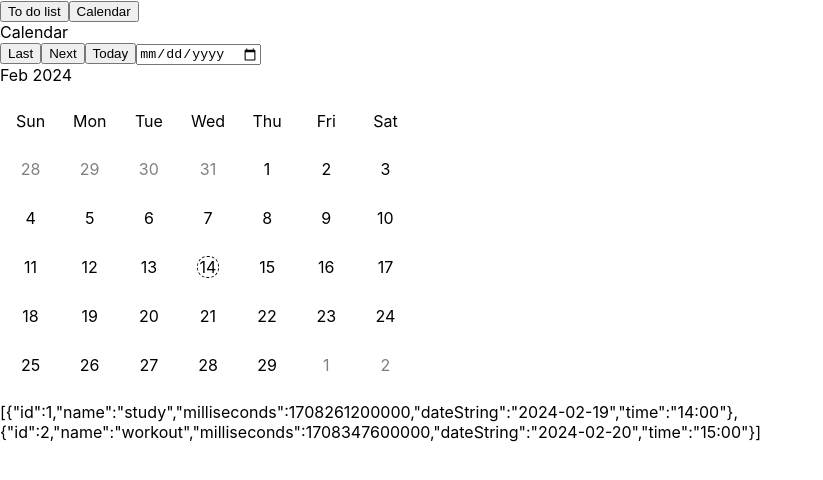
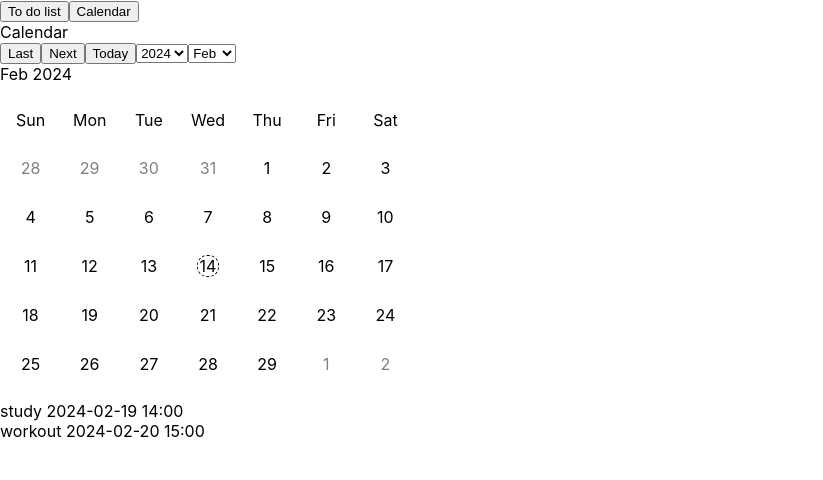
Before and after one commit to jasonliu060/organised, a React (Create React App) app: page / in a window 1280 px wide. Both pictures are taken after a click on the button "Calendar". Shown: the top 480 px of the page, without its empty margins (0-823 px from the left). Built offline with nearby package versions, Linux system fonts and the light colour scheme.

Commit message:
added year&month picker to the month calendar view

```diff
--- a/package.json
+++ b/package.json
@@ -3,11 +3,14 @@
   "version": "0.1.0",
   "private": true,
   "dependencies": {
+    "@hassanmojab/react-modern-calendar-datepicker": "^3.1.7",
     "@testing-library/jest-dom": "^5.17.0",
     "@testing-library/react": "^13.4.0",
     "@testing-library/user-event": "^13.5.0",
+    "moment": "^2.30.1",
     "react": "^18.2.0",
     "react-dom": "^18.2.0",
+    "react-modern-calendar-datepicker": "^3.1.6",
     "react-scripts": "5.0.1",
     "web-vitals": "^2.1.4"
   },
--- a/src/components/Dayschedule.js
+++ b/src/components/Dayschedule.js
@@ -1,7 +1,5 @@
 import { useState } from 'react';
 import '../App.css';
-// import { useState } from 'react';
-
 
 export default function Dayschedule({ date, setDaySwitcher, setMonthSwitcher, setWeekSwitcher, events, setDate }) {
   const today = new Date();
@@ -68,7 +66,9 @@ export default function Dayschedule({ date, setDaySwitcher, setMonthSwitcher, se
           </div></div>
       }
       <div>
-        {JSON.stringify(matchedEvents)}
+        {matchedEvents.map((event) =>
+          <div>{event.name} {event.dateString} {event.time}</div>
+        )}
       </div>
     </>
   )
--- a/src/components/Monthschedule.js
+++ b/src/components/Monthschedule.js
@@ -3,7 +3,7 @@ import { useState } from 'react';
 
 // new date object (for example: 06 Feb 2024)
 
-export default function Monthschedule({ date, events, switchMonthToSelectedWeek, switchMonthToSelectedDay }) {
+export default function Monthschedule({ date, setDate, events, switchMonthToSelectedWeek, switchMonthToSelectedDay }) {
   const months = ['Jan', 'Feb', 'Mar', 'Apr', 'May', 'Jun', 'Jul', 'Aug', 'Sep', 'Oct', 'Nov', 'Dec'];
 
   const today = new Date();
@@ -15,11 +15,14 @@ export default function Monthschedule({ date, events, switchMonthToSelectedWeek,
 
   const [dates, setDates] = useState(getDates());
 
-  console.log(date);
+  // function getNumbersFromStrings(){
+  //   yearNumber = Number(dateString.slice(0, 4))
+  //   monthNumber = Number(dateString.charAt(5)==='0' ? dateString.charAt(6) : dateString.slice(5, 7)) - 1
+  //   dateNumber = Number(dateString.charAt(8)==='0' ? dateString.charAt(9) : dateString.slice(8, 10))
+  //   console.log(yearNumber, monthNumber, dateNumber)
+  // }
 
   const [matchedEvents, setMatchedEvents] = useState(events.filter((e) => (e.milliseconds >= date.getTime() && e.milliseconds < (date.getTime() + dateQuantity * 86400000))))
-
-  console.log(matchedEvents);
 
   function getParameter() {
     // for example: date - 06/02/2024
@@ -90,7 +93,7 @@ export default function Monthschedule({ date, events, switchMonthToSelectedWeek,
   const weekQuantity = dates.length / 7
 
   // controller functions
-  function toNext(){
+  function toNext() {
     // set date object 01/month+1/year, for example: 01/01/2024
     date.setFullYear(date.getFullYear(), date.getMonth() + 1, 1);
     getParameter();
@@ -98,7 +101,7 @@ export default function Monthschedule({ date, events, switchMonthToSelectedWeek,
     setMatchedEvents(events.filter((e) => (e.milliseconds >= date.getTime() && e.milliseconds < (date.getTime() + dateQuantity * 86400000))));
   }
 
-  function toLast(){
+  function toLast() {
     // set date object 01/month-1/year, for example: 01/01/2024
     date.setFullYear(date.getFullYear(), date.getMonth() - 1, 1);
     getParameter();
@@ -106,11 +109,29 @@ export default function Monthschedule({ date, events, switchMonthToSelectedWeek,
     setMatchedEvents(events.filter((e) => (e.milliseconds >= date.getTime() && e.milliseconds < (date.getTime() + dateQuantity * 86400000))));
   }
 
-  function toToday(){
+  function toToday() {
     date.setFullYear(today.getFullYear(), today.getMonth(), today.getDate());
     getParameter();
     setDates(generateDatesArray());
     setMatchedEvents(events.filter((e) => (e.milliseconds >= date.getTime() && e.milliseconds < (date.getTime() + dateQuantity * 86400000))));
+  }
+
+  function yearOnchangeHandler(event){
+    const yearInput = event.target.value;
+    date.setFullYear(yearInput, date.getMonth(), date.getDate())
+    getParameter();
+    setDates(generateDatesArray());
+    setMatchedEvents(events.filter((e) => (e.milliseconds >= date.getTime() && e.milliseconds < (date.getTime() + dateQuantity * 86400000))));
+    console.log(yearInput, date, dates, matchedEvents)
+  }
+
+  function monthOnchangeHandler(event){
+    const monthInput = event.target.value;
+    date.setFullYear(date.getFullYear(), monthInput, date.getDate())
+    getParameter();
+    setDates(generateDatesArray());
+    setMatchedEvents(events.filter((e) => (e.milliseconds >= date.getTime() && e.milliseconds < (date.getTime() + dateQuantity * 86400000))));
+    console.log(monthInput, date, dates, matchedEvents)
   }
 
   return (
@@ -119,7 +140,33 @@ export default function Monthschedule({ date, events, switchMonthToSelectedWeek,
         <button onClick={toLast}>Last</button>
         <button onClick={toNext}>Next</button>
         <button onClick={toToday}>Today</button>
-      <input type="date" name="date"/>
+        <select name="selectYear" defaultValue={date.getFullYear()} onChange={yearOnchangeHandler}>
+        <option value={today.getFullYear() - 5}>{today.getFullYear() - 5}</option>
+        <option value={today.getFullYear() - 4}>{today.getFullYear() - 4}</option>
+        <option value={today.getFullYear() - 3}>{today.getFullYear() - 3}</option>
+        <option value={today.getFullYear() - 2}>{today.getFullYear() - 2}</option>
+        <option value={today.getFullYear() - 1}>{today.getFullYear() - 1}</option>
+        <option value={today.getFullYear()}>{today.getFullYear()}</option>
+        <option value={today.getFullYear() + 1}>{today.getFullYear() + 1}</option>
+        <option value={today.getFullYear() + 2}>{today.getFullYear() + 2}</option>
+        <option value={today.getFullYear() + 3}>{today.getFullYear() + 3}</option>
+        <option value={today.getFullYear() + 4}>{today.getFullYear() + 4}</option>
+        <option value={today.getFullYear() + 5}>{today.getFullYear() + 5}</option>
+        </select>
+        <select name="selectMonth" defaultValue={date.getMonth()} onChange={monthOnchangeHandler}>
+        <option value={0}>{months[0]}</option>
+        <option value={1}>{months[1]}</option>
+        <option value={2}>{months[2]}</option>
+        <option value={3}>{months[3]}</option>
+        <option value={4}>{months[4]}</option>
+        <option value={5}>{months[5]}</option>
+        <option value={6}>{months[6]}</option>
+        <option value={7}>{months[7]}</option>
+        <option value={8}>{months[8]}</option>
+        <option value={9}>{months[9]}</option>
+        <option value={10}>{months[10]}</option>
+        <option value={11}>{months[11]}</option>
+        </select>
       </div>
       <div>
         {months[date.getMonth()]} {date.getFullYear()}
@@ -136,8 +183,8 @@ export default function Monthschedule({ date, events, switchMonthToSelectedWeek,
       <div className="week" onClick={() => switchMonthToSelectedWeek(0, dates[0].dateNumber)}>{dates.map((e, index) => (
         <div className='dateContainer' key={index}>
           {e.monthIndicator === 1 ?
-                <span className={e.isToday ? 'date date-today' : 'date'} onClick={(element) => switchMonthToSelectedDay(element, index, dates[index].dateNumber)}>{e.dateNumber}</span> :
-                <span className='date date-grey' onClick={(element) => switchMonthToSelectedDay(element, index, dates[index].dateNumber)}>{e.dateNumber}</span>
+            <span className={e.isToday ? 'date date-today' : 'date'} key={index} onClick={(element) => switchMonthToSelectedDay(element, index, dates[index].dateNumber)}>{e.dateNumber}</span> :
+            <span className='date date-grey' key={index} onClick={(element) => switchMonthToSelectedDay(element, index, dates[index].dateNumber)}>{e.dateNumber}</span>
           }
         </div>
       )
@@ -146,8 +193,8 @@ export default function Monthschedule({ date, events, switchMonthToSelectedWeek,
       <div className="week" onClick={() => switchMonthToSelectedWeek(7, dates[7].dateNumber)}>{dates.map((e, index) => (
         <div className='dateContainer' key={index}>
           {e.monthIndicator === 1 ?
-                <span className={e.isToday ? 'date date-today' : 'date'} onClick={(element) => switchMonthToSelectedDay(element, index, dates[index].dateNumber)}>{e.dateNumber}</span> :
-                <span className='date date-grey' onClick={(element) => switchMonthToSelectedDay(element, index, dates[index].dateNumber)}>{e.dateNumber}</span>
+            <span className={e.isToday ? 'date date-today' : 'date'} key={index} onClick={(element) => switchMonthToSelectedDay(element, index, dates[index].dateNumber)}>{e.dateNumber}</span> :
+            <span className='date date-grey' key={index} onClick={(element) => switchMonthToSelectedDay(element, index, dates[index].dateNumber)}>{e.dateNumber}</span>
           }
         </div>
       )
@@ -156,8 +203,8 @@ export default function Monthschedule({ date, events, switchMonthToSelectedWeek,
       <div className="week" onClick={() => switchMonthToSelectedWeek(14, dates[14].dateNumber)}>{dates.map((e, index) => (
         <div className='dateContainer' key={index}>
           {e.monthIndicator === 1 ?
-                <span className={e.isToday ? 'date date-today' : 'date'} onClick={(element) => switchMonthToSelectedDay(element, index, dates[index].dateNumber)}>{e.dateNumber}</span> :
-                <span className='date date-grey' onClick={(element) => switchMonthToSelectedDay(element, index, dates[index].dateNumber)}>{e.dateNumber}</span>
+            <span className={e.isToday ? 'date date-today' : 'date'} key={index} onClick={(element) => switchMonthToSelectedDay(element, index, dates[index].dateNumber)}>{e.dateNumber}</span> :
+            <span className='date date-grey' key={index} onClick={(element) => switchMonthToSelectedDay(element, index, dates[index].dateNumber)}>{e.dateNumber}</span>
           }
         </div>
       )
@@ -166,8 +213,8 @@ export default function Monthschedule({ date, events, switchMonthToSelectedWeek,
       <div className="week" onClick={() => switchMonthToSelectedWeek(21, dates[21].dateNumber)}>{dates.map((e, index) => (
         <div className='dateContainer' key={index}>
           {e.monthIndicator === 1 ?
-                <span className={e.isToday ? 'date date-today' : 'date'} onClick={(element) => switchMonthToSelectedDay(element, index, dates[index].dateNumber)}>{e.dateNumber}</span> :
-                <span className='date date-grey' onClick={(element) => switchMonthToSelectedDay(element, index, dates[index].dateNumber)}>{e.dateNumber}</span>
+            <span className={e.isToday ? 'date date-today' : 'date'} key={index} onClick={(element) => switchMonthToSelectedDay(element, index, dates[index].dateNumber)}>{e.dateNumber}</span> :
+            <span className='date date-grey' key={index} onClick={(element) => switchMonthToSelectedDay(element, index, dates[index].dateNumber)}>{e.dateNumber}</span>
           }
         </div>
       )
@@ -176,8 +223,8 @@ export default function Monthschedule({ date, events, switchMonthToSelectedWeek,
       {weekQuantity > 4 && <div className="week" onClick={() => switchMonthToSelectedWeek(28, dates[28].dateNumber)}>{dates.map((e, index) => (
         <div className='dateContainer' key={index}>
           {e.monthIndicator === 1 ?
-                <span className={e.isToday ? 'date date-today' : 'date'} onClick={(element) => switchMonthToSelectedDay(element, index, dates[index].dateNumber)}>{e.dateNumber}</span> :
-                <span className='date date-grey' onClick={(element) => switchMonthToSelectedDay(element, index, dates[index].dateNumber)}>{e.dateNumber}</span>
+            <span className={e.isToday ? 'date date-today' : 'date'} key={index} onClick={(element) => switchMonthToSelectedDay(element, index, dates[index].dateNumber)}>{e.dateNumber}</span> :
+            <span className='date date-grey' key={index} onClick={(element) => switchMonthToSelectedDay(element, index, dates[index].dateNumber)}>{e.dateNumber}</span>
           }
         </div>
       )
@@ -187,15 +234,17 @@ export default function Monthschedule({ date, events, switchMonthToSelectedWeek,
         <div className="week" onClick={() => switchMonthToSelectedWeek(35, dates[35].dateNumber)}>{dates.map((e, index) => (
           <div className='dateContainer' key={index}>
             {e.monthIndicator === 1 ?
-                <span className={e.isToday ? 'date date-today' : 'date'} onClick={(element) => switchMonthToSelectedDay(element, index, dates[index].dateNumber)}>{e.dateNumber}</span> :
-                <span className='date date-grey' onClick={(element) => switchMonthToSelectedDay(element, index, dates[index].dateNumber)}>{e.dateNumber}</span>
+              <span className={e.isToday ? 'date date-today' : 'date'} key={index} onClick={(element) => switchMonthToSelectedDay(element, index, dates[index].dateNumber)}>{e.dateNumber}</span> :
+              <span className='date date-grey' key={index} onClick={(element) => switchMonthToSelectedDay(element, index, dates[index].dateNumber)}>{e.dateNumber}</span>
             }
           </div>
         )
         ).filter((e, index) => index > 34 && index < 42)}
         </div>}
       <div>
-        {JSON.stringify(matchedEvents)}
+        {matchedEvents.map((event, index) =>
+          <div key={index}>{event.name} {event.dateString} {event.time}</div>
+        )}
       </div>
     </>
   )
```
Also changed, not shown: src/components/Weekschedule.js (+15 -16 lines), 1 other file (tests, documents, lock files or other folders). Lines whose indentation alone changed are shown as unchanged.
